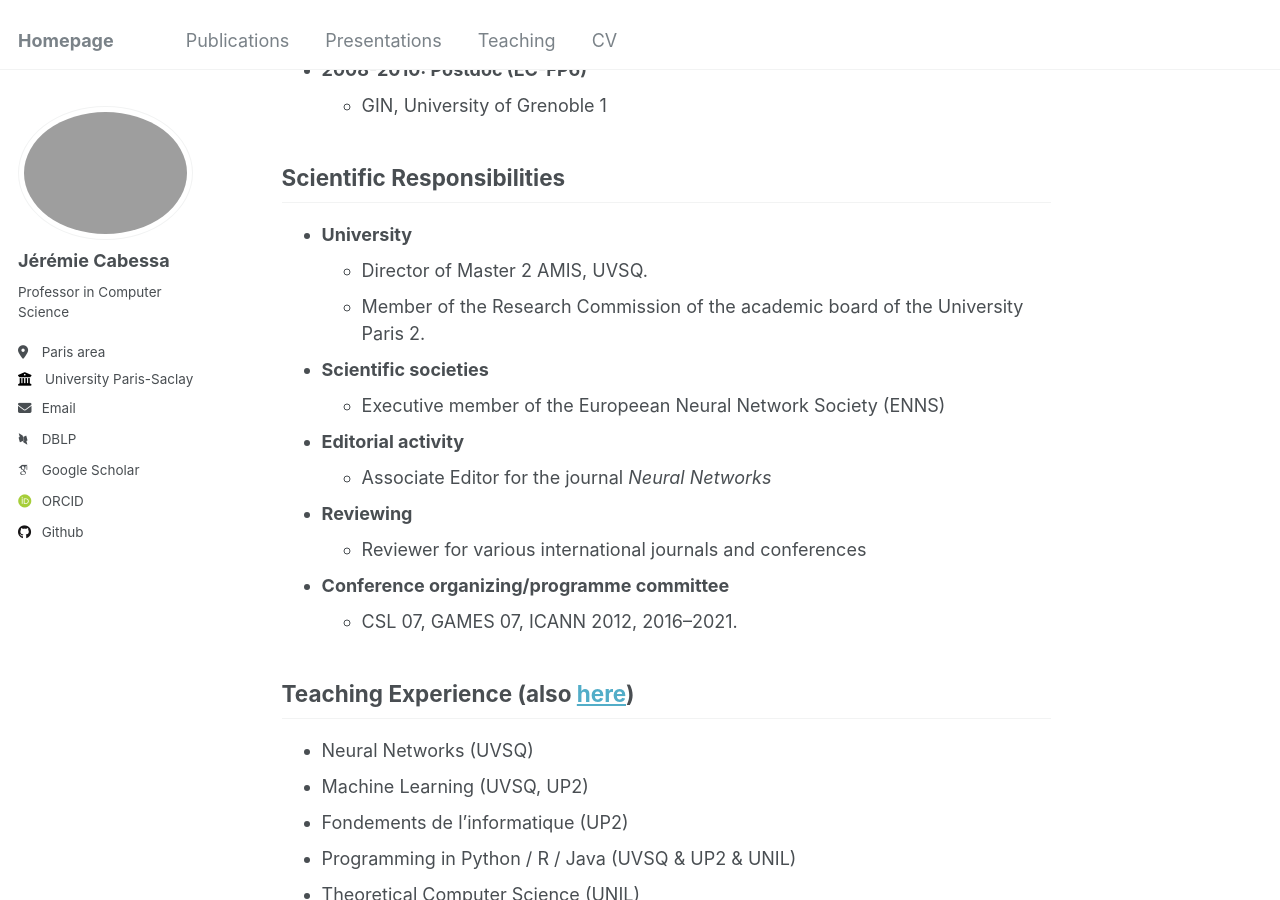
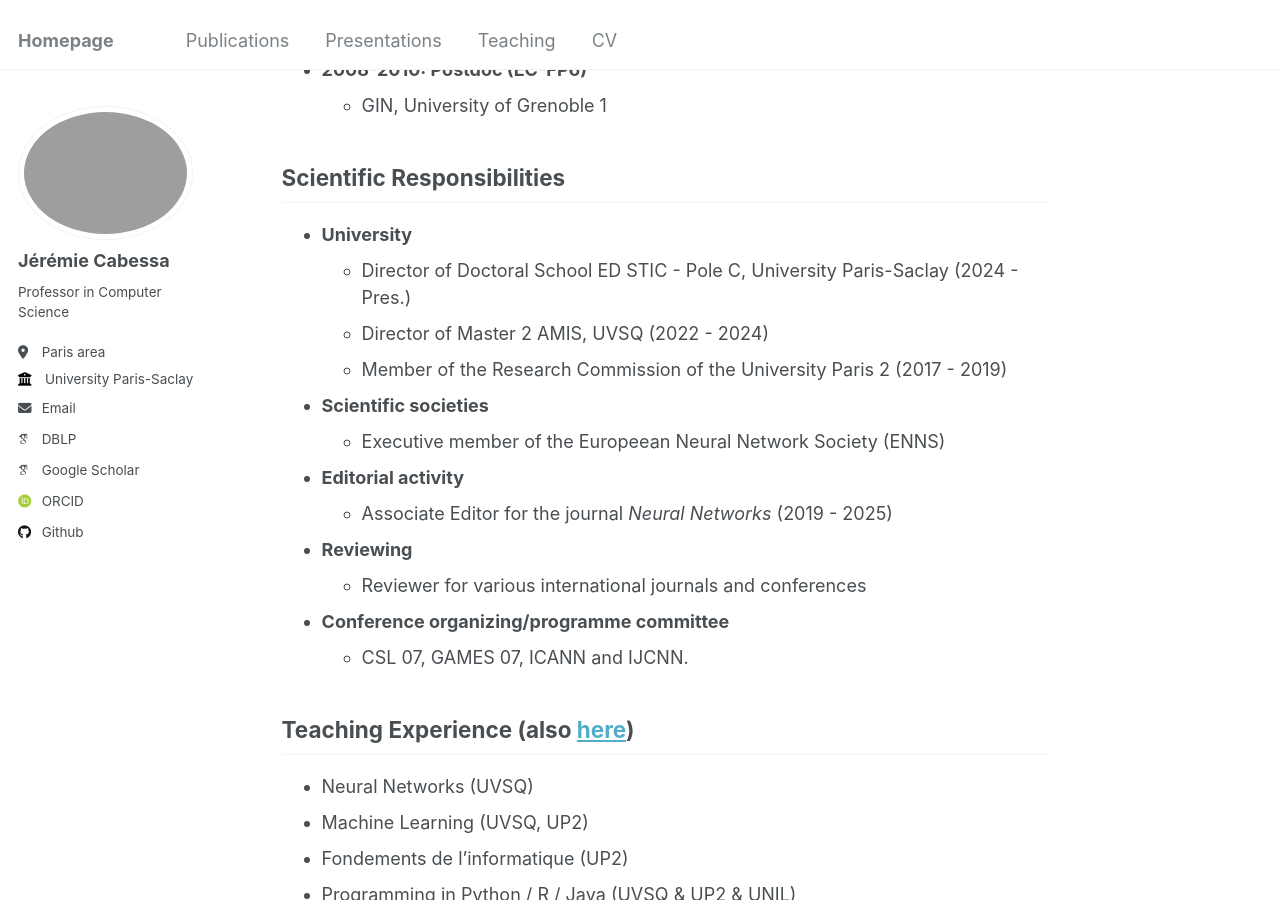
Before and after one commit to JeremCab/jeremcab.github.io, a Jekyll site: the page built from _pages/my_cv.md, in a window 1280 px wide and 900 px high, scrolled down 873 px. Built offline with Jekyll 4.4.1, drawn with Linux system fonts in a browser that asks for light colours; some web fonts are replaced.

Commit message:
Update cv

```diff
--- a/_includes/author-profile.html
+++ b/_includes/author-profile.html
@@ -42,7 +42,7 @@
         <li><a href="{{ author.arxiv }}"><i class="ai ai-arxiv ai-fw icon-pad-right"></i>arXiv</a></li>
       {% endif %}
       {% if author.dblp %}
-        <li><a href="{{ author.dblp }}"><i class="ai ai-dblp icon-pad-right"></i>DBLP</a></li>
+        <li><a href="{{ author.dblp }}"><i class="ai ai-google-scholar icon-pad-right"></i>DBLP</a></li>
       {% endif %}
       {% if author.googlescholar %}
         <li><a href="{{ author.googlescholar }}"><i class="ai ai-google-scholar icon-pad-right"></i>Google Scholar</a></li>
--- a/_pages/my_cv.md
+++ b/_pages/my_cv.md
@@ -45,23 +45,24 @@ Scientific Responsibilities
 ---------------------------
 
 * **University**
-  * Director of Master 2 AMIS, UVSQ.
-  * Member of the Research Commission of the academic board of the University Paris 2.
+  * Director of Doctoral School ED STIC - Pole C, University Paris-Saclay (2024 - Pres.)
+  * Director of Master 2 AMIS, UVSQ (2022 - 2024)
+  * Member of the Research Commission of the University Paris 2 (2017 - 2019)
 
 * **Scientific societies**
   * Executive member of the Europeean Neural Network Society (ENNS)
 
 * **Editorial activity**
-  * Associate Editor for the journal *Neural Networks*
+  * Associate Editor for the journal *Neural Networks* (2019 - 2025)
 
 * **Reviewing**
   * Reviewer for various international journals and conferences
 
 * **Conference organizing/programme committee**
-  * CSL 07, GAMES 07, ICANN 2012, 2016--2021.
+  * CSL 07, GAMES 07, ICANN and IJCNN.
 
 
-Teaching Experience (also [here]())
+Teaching Experience (also [here](my_teaching/index.html))
 -----------------------------------
 
 * Neural Networks (UVSQ)
```
